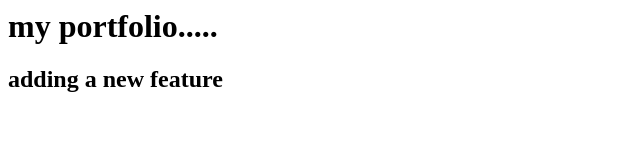
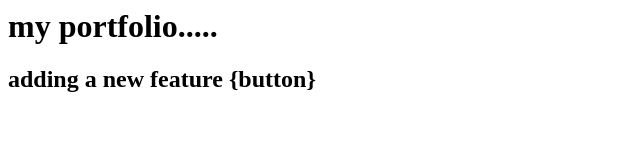
Before and after one commit to kmanjunathswamy/localrepo, a plain HTML site: page index.html in a window 1280 px wide. Shown: the whole page, without its empty margins (0-640 px from the left). Drawn offline with Linux system fonts and the light colour scheme.

```diff
--- a/index.html
+++ b/index.html
@@ -1,3 +1,3 @@
 <h1>my portfolio.....</h1>
-<h2> adding a new feature
+<h2> adding a new feature {button}
 </h2>
```
